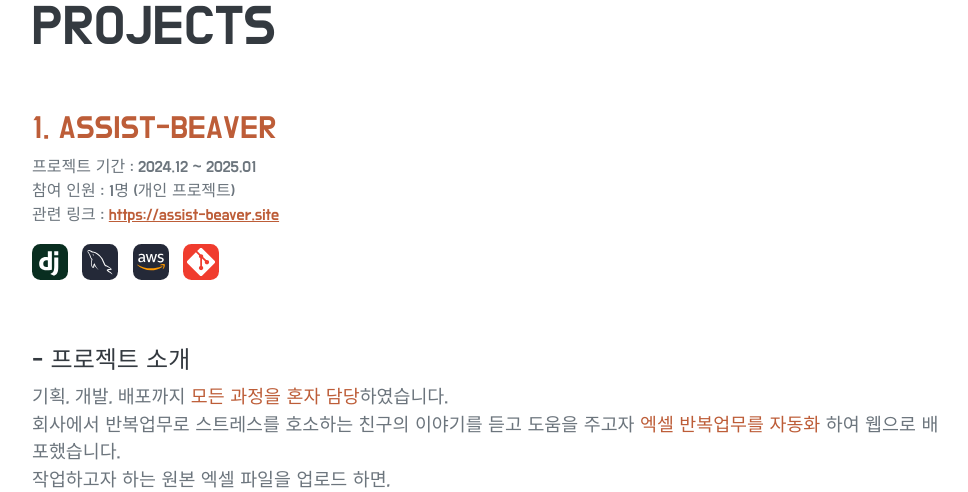
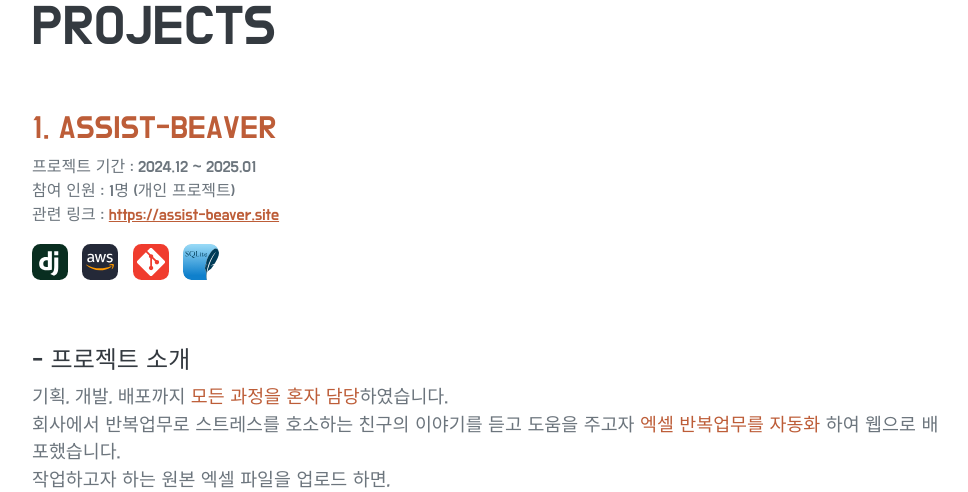
Before and after one commit to chanung-ki/personal-portfolio, a Django app: page / in a window 1280 px wide. Shown: the part 2647-3139 px from the top of the page, without its empty margins (288-1256 px from the left). Run offline with Django 5.2, Linux system fonts and the light colour scheme; some libraries are stand-ins or nearby versions.

Commit message:
feat: 기술 아이콘 추가 및 변경

```diff
--- a/portfolio/templates/index-orange-theme.html
+++ b/portfolio/templates/index-orange-theme.html
@@ -198,9 +198,9 @@
                         <p class="mb-0">관련 링크 : <a href="https://assist-beaver.site" target="_blank">https://assist-beaver.site</a></p>
                         <ul class="list-inline dev-icons">
                             <img class="skill-icon-projects" src="{% static "orange/assets/img/skills/django.svg" %}" alt="django"/>
-                            <img class="skill-icon-projects" src="{% static "orange/assets/img/skills/mysql.svg" %}" alt="mysql"/>
                             <img class="skill-icon-projects" src="{% static "orange/assets/img/skills/aws.svg" %}" alt="aws"/>
                             <img class="skill-icon-projects" src="{% static "orange/assets/img/skills/git.svg" %}" alt="git"/>
+                            <img class="skill-icon-projects" src="{% static "orange/assets/img/skills/SQLite.svg" %}" alt="SQLite"/>
                         </ul>
                         <div>
                             <h4 class="mb-2 mt-5">- 프로젝트 소개</h4>
```
Also changed, not shown: portfolio/static/orange/assets/img/skills/SQLite.svg (added).
